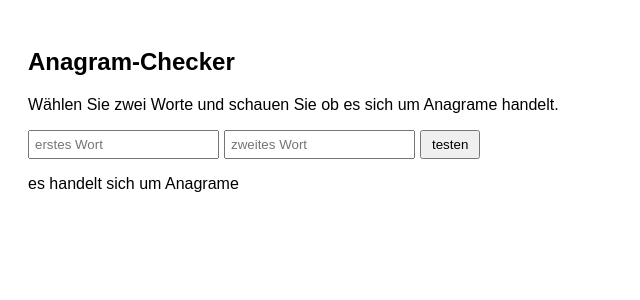
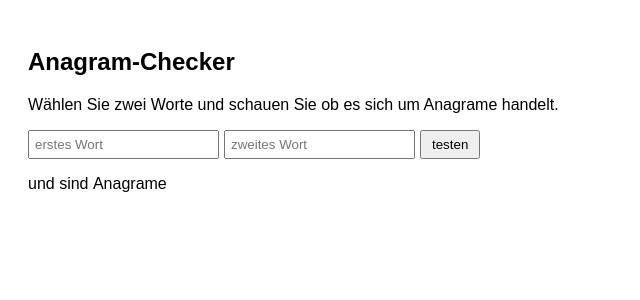
Before and after one commit to st-klockow/anagramm-checker, a React (Create React App) app: page / in a window 1280 px wide. Both pictures are taken after a click on the button "testen". Shown: the top 300 px of the page, without its empty margins (0-640 px from the left). Built offline with nearby package versions, Linux system fonts and the light colour scheme.

Commit message:
refactor code and tests - add names to result text - refactor tests

```diff
--- a/src/components/AnagramChecker/AnagramChecker.tsx
+++ b/src/components/AnagramChecker/AnagramChecker.tsx
@@ -50,7 +50,7 @@ const AnagramChecker = () => {
   });
   const Button = styled("button")({
     padding: "5px 10px",
-  })
+  });
 
   return (
     <Container>
@@ -73,11 +73,14 @@ const AnagramChecker = () => {
       </Button>
 
       {showResult ? (
-        anagram ? (
-          <p>es handelt sich um Anagrame</p>
-        ) : (
-          <p>es handelt sich nicht um Anagrame</p>
-        )
+        <p>
+          {firstWord.current?.value} und {secondWord.current?.value} sind&nbsp;
+          {anagram ? (
+            <>Anagrame</>
+          ) : (
+            <>keine Anagrame</>
+          )}
+        </p>
       ) : null}
     </Container>
   );
```
Also changed, not shown: 2 other files (tests, documents, lock files or other folders).
